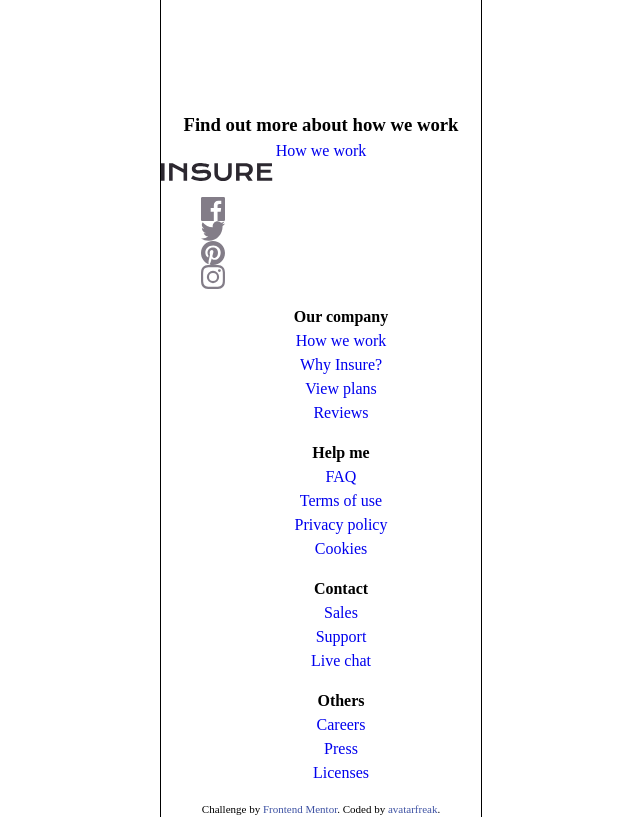
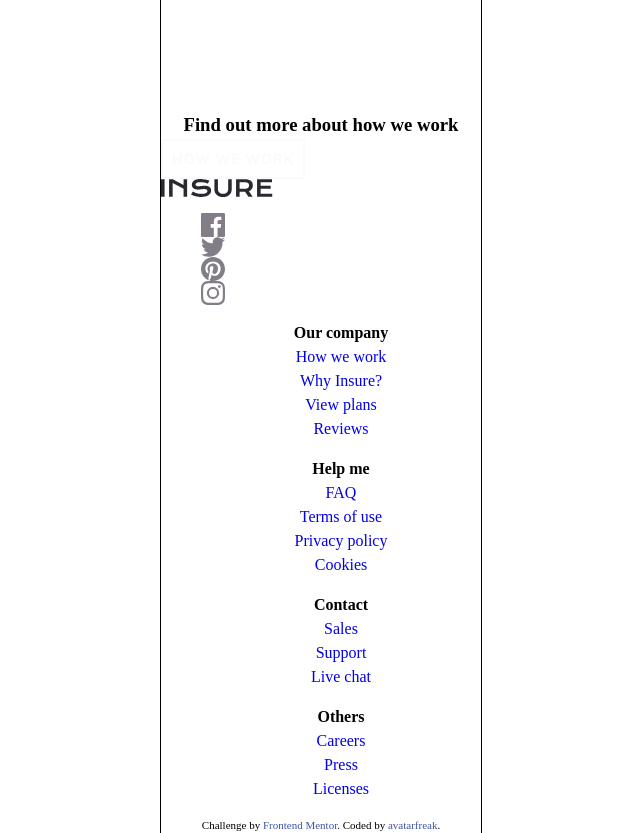
Before and after one commit to avatarfreak/frontend-insure-landing-page, a website: page index.html in a window 1280 px wide. Shown: the part 2220-3053 px from the top of the page, without its empty margins (319-959 px from the left). Drawn offline with Linux system fonts and the light colour scheme; files whose address does not match are found by name.

Commit message:
outline-btn class added

```diff
--- a/index.html
+++ b/index.html
@@ -105,7 +105,7 @@
       <section class="work">
         <h3 class="work__title">Find out more about how we work</h3>
         <div class="work__cta">
-          <a href="#!" class="work__btn">How we work</a>
+          <a href="#!" class="work__btn outline-btn">How we work</a>
         </div>
       </section>
     </main>
```
